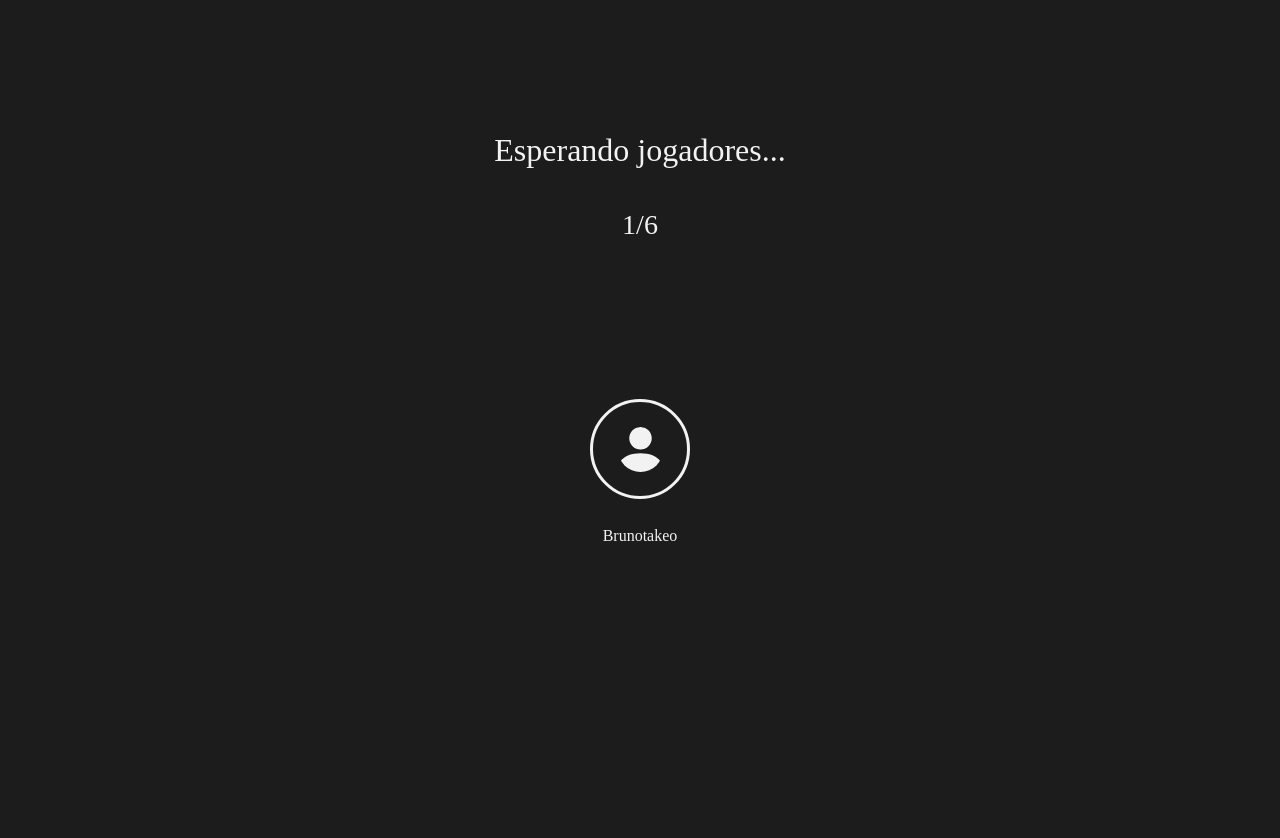
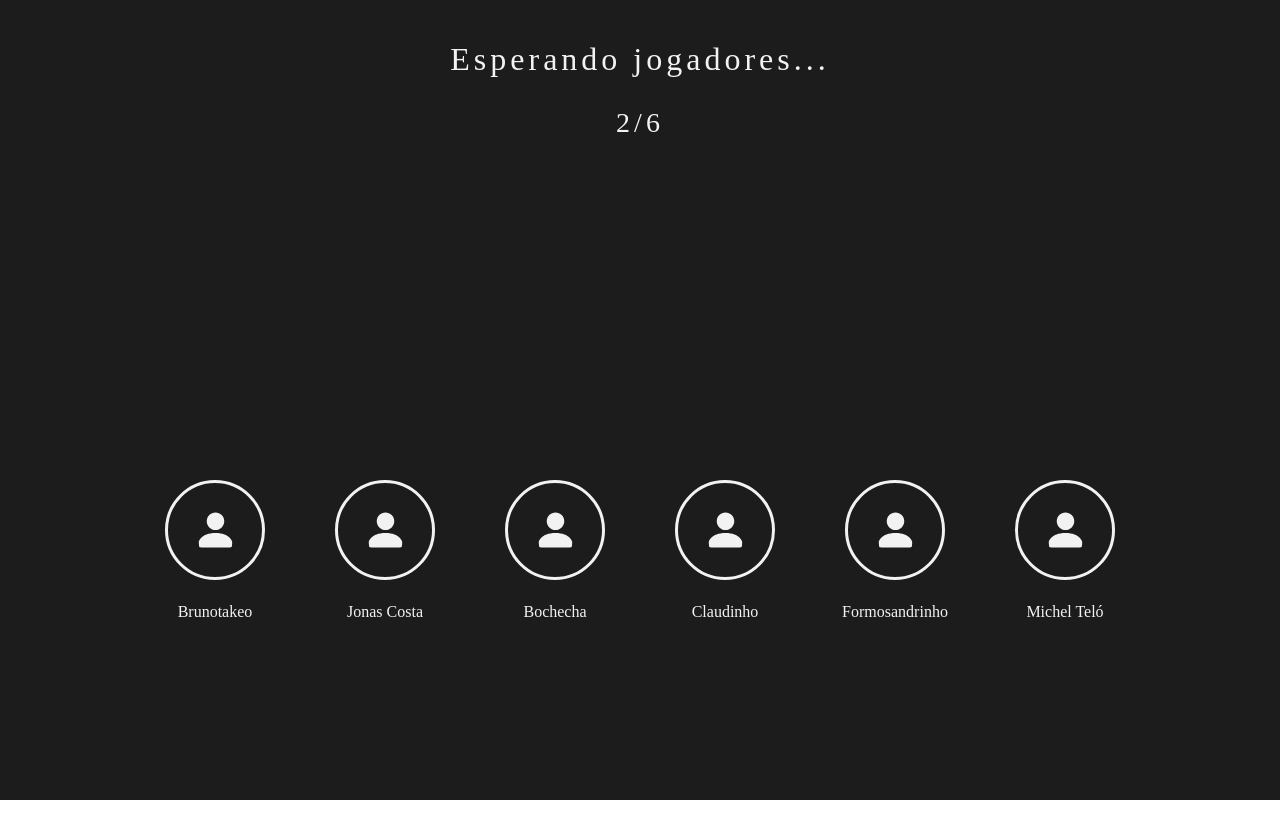
Before and after one commit to BrunoTakeo/reds, a React (Create React App) app: page /sala_espera in a window 1280 px wide. Shown: the top 838 px of the page. After the commit the page ends 800 px from the top, so only its background shows below. Built offline with nearby package versions, Linux system fonts and the light colour scheme; a web font is replaced by a local one.

Commit message:
restruturação das páginas index e waiting

```diff
--- a/src/Pages/Index/Index.js
+++ b/src/Pages/Index/Index.js
@@ -6,14 +6,14 @@ import { Link } from 'react-router-dom'
 const Index = () => {
   return (
     <Fragment>
-      <div className='index'>
-        <div className='index_logo'>
+      <div className='index-container'>
+        <div className='index-logo'>
           <img src={IMAGEM_LOGO_W}/>
-          <h2>
+          <h1>
             REDS
-          </h2>
+          </h1>
         </div>
-        <div className='index_login'>
+        <div className='index-enter-code'>
           <input
           id=''
           type='text'
@@ -22,14 +22,14 @@ const Index = () => {
           <Link to='/sala_espera'
                 type="button"
                 title='Entrar Na Sala'
-                className='Botao_Entrar'
+                className='enter-button'
           >
               Entrar
           </Link>
         </div>
-        <div className='FCadastro'>
+        <div className='link-cadastro'>
           Uma melhor experiência?
-          <Link to='/cadastro' className='YCadastro'>
+          <Link to='/cadastro' className='cadastro-label'>
             Faça seu cadastro.
           </Link>
         </div>
--- a/src/Pages/Index/index.css
+++ b/src/Pages/Index/index.css
@@ -1,61 +1,71 @@
-.index{
+.index-container{
     display: flex;
     flex-direction: column;
     justify-content: center;
     align-items: center;
-    min-height: calc(110vh - 34.5px);
-    padding: 30px;
-    overflow: none;
+    width: 100%;
+    min-height: 100vh;
     background: #BE1E2D;
-    gap: 50px;
+    gap: 20px;
     background-image: url(../../assets/img/MAKERS.svg);
     background-size: cover;
+    background-repeat: no-repeat;
+    background-size: 100%;
 }
-.index_logo{
+.index-logo{
     display: flex;
     flex-direction: row;
     align-items: center;
-    gap: 25px;
+    justify-content: center;
+    width: 375px;
+    gap: 40px;
+    letter-spacing: 8px;
 }
-.index_logo h2{
+.index-logo img {
+    width: 20%;
+}
+.index-logo h1{
     font-family: "Short Stack", sans-serif;
     color: #F2F2F2;
+    margin-top: 15px;
 }
-.index_login{
+.index-enter-code{
     display: flex;
     flex-direction: column;
     align-items: center;
     justify-content: center;
     gap: 20px;
     width: 375px;
-    height: 150px;
+    height: 170px;
     background: #F2F2F2;
     border-radius: 10px;
 }
-.index_login input{
+.index-enter-code input{
     text-align: center;
-    width: 325px;
+    width: 90%;
     height: 55px;
     border-radius: 10px;
     color: #1C1C1C;
 }
-.Botao_Entrar{
+.enter-button{
     display: flex;
     justify-content: center;
     align-items: center;
     text-decoration: none;
     background: #1C1C1C;
     color: #F2F2F2;
-    width: 325px;
+    width: 90%;
     height: 55px;
+    border-radius: 10px;
 }
-.FCadastro{
+.link-cadastro{
     color: #F2F2F2;
     display: flex;
     gap: 5px;
+    font-weight: 300;
 }
-.YCadastro{
+.cadastro-label{
     color: #F2F2F2;
     text-decoration: none;
-    font-weight: bold;
+    font-weight: 600;
 }
--- a/src/Pages/Sala_Espera/Sala_Espera.js
+++ b/src/Pages/Sala_Espera/Sala_Espera.js
@@ -5,15 +5,59 @@ import './sala_espera.css'
 const Sala_Espera = () => {
   return (
     <Fragment>
-      <div className='Sa_Es'>
-        <h2>Esperando jogadores...</h2>
-        <h3>1/6</h3>
-        <div className='Jogadores'>
-          <div className='Jogador'>
-            <label>
+      <div className='waiting-container'>
+        <div className='waiting-count'>
+          <h2>Esperando jogadores...</h2>
+          <h3>2/6</h3>
+        </div>
+        <div className='players'>
+          <div className='player'>
+            <div className='player-photo'>
               <img src={IMAGEM_ICON}/>
-            </label>
-            <p>Brunotakeo</p>
+            </div>
+            <div className='player-name'>
+              <p>Brunotakeo</p>
+            </div>
+          </div>
+          <div className='player'>
+            <div className='player-photo'>
+              <img src={IMAGEM_ICON}/>
+            </div>
+            <div className='player-name'>
+              <p>Jonas Costa</p>
+            </div>
+          </div>
+          <div className='player'>
+            <div className='player-photo'>
+              <img src={IMAGEM_ICON}/>
+            </div>
+            <div className='player-name'>
+              <p>Bochecha</p>
+            </div>
+          </div>
+          <div className='player'>
+            <div className='player-photo'>
+              <img src={IMAGEM_ICON}/>
+            </div>
+            <div className='player-name'>
+              <p>Claudinho</p>
+            </div>
+          </div>
+          <div className='player'>
+            <div className='player-photo'>
+              <img src={IMAGEM_ICON}/>
+            </div>
+            <div className='player-name'>
+              <p>Formosandrinho</p>
+            </div>
+          </div>
+          <div className='player'>
+            <div className='player-photo'>
+              <img src={IMAGEM_ICON}/>
+            </div>
+            <div className='player-name'>
+              <p>Michel Teló</p>
+            </div>
           </div>
         </div>
       </div>
--- a/src/Pages/Sala_Espera/sala_espera.css
+++ b/src/Pages/Sala_Espera/sala_espera.css
@@ -1,42 +1,48 @@
-.Sa_Es{
+.waiting-container{
     display: flex;
     flex-direction: column;
     align-items: center;
-    justify-content: center;
-    min-height: calc(110vh - 34.5px);
-    overflow: none;
+    justify-content: space-between;
+    width: 100%;
+    min-height: 100vh;
+    padding: 40px 0;
     background: #1C1C1C;
     color: #F2F2F2;
 }
-.Sa_Es h2, .Sa_Es h3, .Jogador p {
+.waiting-count {
+    display: flex;
+    flex-direction: column;
+    gap: 20px;
+    letter-spacing: 4px;
+}
+.waiting-count h2, .waiting-count h3, .player-name p {
     font-family: "Short Stack", serif;
 }
-.Sa_Es h3 {
-    margin-top: 30px;
+.players{
+    display: flex;
+    align-items: center;
+    justify-content: center;
+    flex-wrap: wrap;
+    padding: 30px;
+    min-height: 400px;
+    gap: 20px;
 }
-.Jogadores{
-    display: flex;
-    gap: 100px;
-    padding: 150px;
-}
-.Jogador{
+.player{
+    width: 150px;
     display: flex;
     flex-direction: column;
     justify-content: center;
     align-items: center;
+    gap: 20px;
 }
-.Jogador label{
-    display: flex;
-    align-items: center;
-    justify-content: center;
+.player-photo{
     width: 100px;
     height: 100px;
+    display: flex;
+    justify-content: center;
     border-radius: 50px;
     border-style:solid;
 }
-.Jogador label img {
-    width: auto;
+.player-photo img {
+    width: 35px;
 }
-.Jogador p{
-    margin-top: 25px;
-}
--- a/src/index.js
+++ b/src/index.js
@@ -9,7 +9,7 @@ const root = ReactDOM.createRoot(document.getElementById('root'));
 root.render(
   <React.StrictMode>
     <BrowserRouter>
-      <App />
+      <App/>
     </BrowserRouter>
   </React.StrictMode>
 );
```
Also changed, not shown: 1 other file (tests, documents, lock files or other folders).
